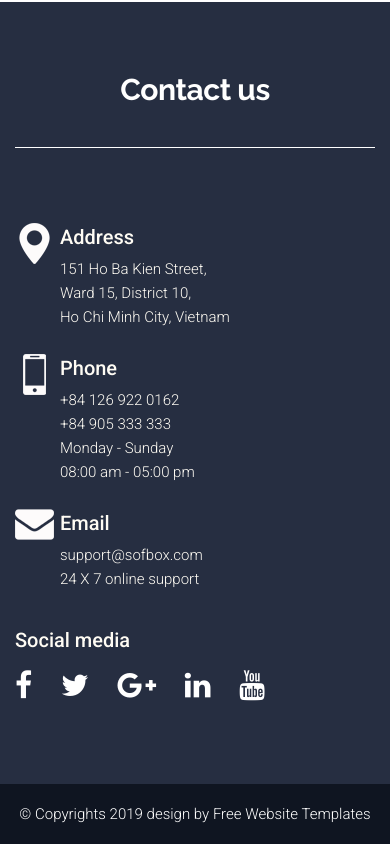
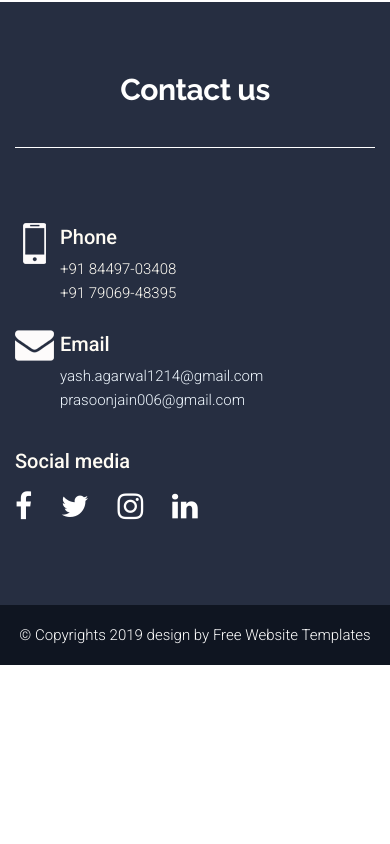
Before and after one commit to prasoonjain006/Self_Defense, a plain HTML site: page index.html in a window 390 px wide. Shown: the part 8042-8886 px from the top of the page. After the commit the page ends 8707 px from the top, so only its background shows below. Drawn offline with Linux system fonts and the light colour scheme; some packages are replaced by stand-ins of ours.

Commit message:
edit contact details

```diff
--- a/index.html
+++ b/index.html
@@ -424,34 +424,28 @@
                     </div>
                     <div class="row">
 
-                        <div class="col-lg-3 col-md-6 col-sm-6 white_fonts">
-                            <div class="full footer_blog f_icon_1">
-                                <p>Address<br><small>151 Ho Ba Kien Street,<br>Ward 15, District 10,<br>Ho Chi Minh City, Vietnam</small></p>
+                        <div class="col-lg-4 col-md-4 col-sm-6 white_fonts">
+                            <div class="full footer_blog f_icon_2">
+                                <p>Phone<br><small>+91 84497-03408<br>+91 79069-48395</small></p>
                             </div>
                         </div>
 
-                        <div class="col-lg-3 col-md-6 col-sm-6 white_fonts">
-                            <div class="full footer_blog f_icon_2">
-                                <p>Phone<br><small>+84 126 922 0162<br>+84 905 333 333<br>Monday - Sunday<br>08:00 am - 05:00 pm</small></p>
+                        <div class="col-lg-4 col-md-4 col-sm-6 white_fonts">
+                            <div class="full footer_blog f_icon_3">
+                                <p>Email<br><small><a href="https://mail.google.com/mail/?view=cm&fs=1&to=yash.agarwal1214@gmail.com" style="color: aliceblue;">yash.agarwal1214@gmail.com</a>
+                                    <br><a href="https://mail.google.com/mail/?view=cm&fs=1&to=prasoonjain006@gmail.com " style="color: aliceblue;">prasoonjain006@gmail.com</a></small></p>
                             </div>
                         </div>
 
-                        <div class="col-lg-3 col-md-6 col-sm-6 white_fonts">
-                            <div class="full footer_blog f_icon_3">
-                                <p>Email<br><small>support@sofbox.com<br>24 X 7 online support</small></p>
-                            </div>
-                        </div>
-
-                        <div class="col-lg-3 col-md-6 col-sm-6 white_fonts">
+                        <div class="col-lg-4 col-md-4 col-sm-6 white_fonts">
                             <div class="full footer_blog_last">
                                 <p>Social media</p>
                                 <p>
                                     <ul>
-                                        <li><a href="#"><i class="fa fa-facebook-f"></i></a></li>
-                                        <li><a href="#"><i class="fa fa-twitter"></i></a></li>
-                                        <li><a href="#"><i class="fa fa-google-plus"></i></a></li>
-                                        <li><a href="#"><i class="fa fa-linkedin"></i></a></li>
-                                        <li><a href="#"><i class="fa fa-youtube"></i></a></li>
+                                        <li><a href="https://www.facebook.com/sidhacktheworld/"><i class="fa fa-facebook-f"></i></a></li>
+                                        <li><a href="https://twitter.com/thecybersechub?lang=en"><i class="fa fa-twitter"></i></a></li>
+                                        <li><a href="https://www.instagram.com/thecybersecurityhub/?hl=en"><i class="fa fa-instagram"></i></i></a></li>
+                                        <li><a href="https://www.linkedin.com/company/the-cyber-security-hub/"><i class="fa fa-linkedin"></i></a></li>
                                     </ul>
                                 </p>
                             </div>
```
